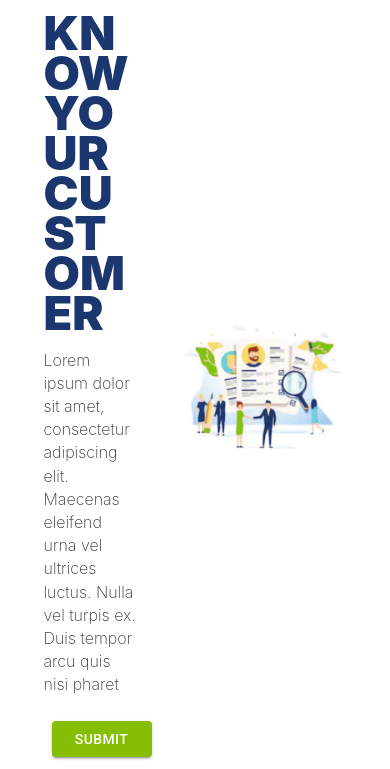
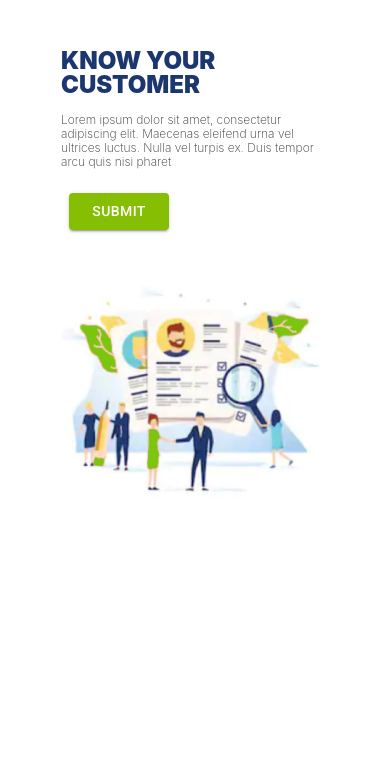
Before and after one commit to pierpontglobal/ppg-compliance, a Gatsby site: page / in a window 390 px wide. Shown: the part 91-860 px from the top of the page. Built offline with nearby package versions, Linux system fonts and the light colour scheme; Gatsby itself is replaced by a stand-in of ours.

Commit message:
Responsive design

```diff
--- a/src/components/header.js
+++ b/src/components/header.js
@@ -30,7 +30,6 @@ const Header = ({ siteTitle }) => (
     <div
       style={{
         margin: `0 auto`,
-        maxWidth: 960,
         padding: `1.45rem 1.0875rem`,
         display: 'flex'
       }}
--- a/src/components/layout.js
+++ b/src/components/layout.js
@@ -22,7 +22,7 @@ const Holder = styled.div`
 
 const Main = styled.div`
   width: 90%;
-  height: 90%;
+  height: 100%;
   margin: auto;
   margin-top: 100px;
   top: 0;
@@ -35,6 +35,11 @@ const Main = styled.div`
   align-items: center;
   justify-content: center;
   justify-items: center;
+  @media only screen and (max-width: 550px) {
+    height: 370px;
+    top: 80px;
+    flex-direction: column;
+  }
 `;
 
 const Layout = ({ children }) => {
@@ -64,7 +69,6 @@ const outerTheme = createMuiTheme({
       <div
         style={{
           margin: `0 auto`,
-          maxWidth: 960,
           padding: `0px 1.0875rem 1.45rem`,
           paddingTop: 0,
         }}
--- a/src/pages/index.js
+++ b/src/pages/index.js
@@ -23,7 +23,7 @@ const useStyles = makeStyles(theme => ({
 
 const Section1 = styled.div`
   width: 40%;
-  height: 100%;
+  height: auto;
   padding: 24px;
   display: flex;
   flex-direction: column;
@@ -31,11 +31,14 @@ const Section1 = styled.div`
   align-items: left;
   justify-content: center;
   justify-items: center;
+  @media only screen and (max-width: 550px) {
+    width: 90%;
+  }
 `;
 
 const Section2 = styled.div`
   width: 60%;
-  height: 100%;
+  height: auto;
   padding: 24px;
   display: flex;
   flex-direction: column;
@@ -43,6 +46,9 @@ const Section2 = styled.div`
   align-items: left;
   justify-content: center;
   justify-items: center;
+  @media only screen and (max-width: 550px) {
+    width: 90%;
+  }
 `;
 
 const Title = styled.div`
@@ -51,6 +57,14 @@ const Title = styled.div`
   font-size: 47px;
   line-height: 40px;
   color: #1c366f;
+  @media only screen and (max-width: 1024px) {
+    font-size: 36px;
+    line-height: 36px;
+  }
+  @media only screen and (max-width: 768px) {
+    font-size: 24px;
+    line-height: 24px;
+  }
 `;
 
 const MainImage = () => {
@@ -74,6 +88,10 @@ const SubHeader = styled.div`
   margin-top: 16px;
   font-size: 16px;
   color: #333333;
+  @media only screen and (max-width: 768px) {
+    font-size: 12px;
+    line-height: 14px;
+  }
 `;
 
 const IndexPage = () => {
```
